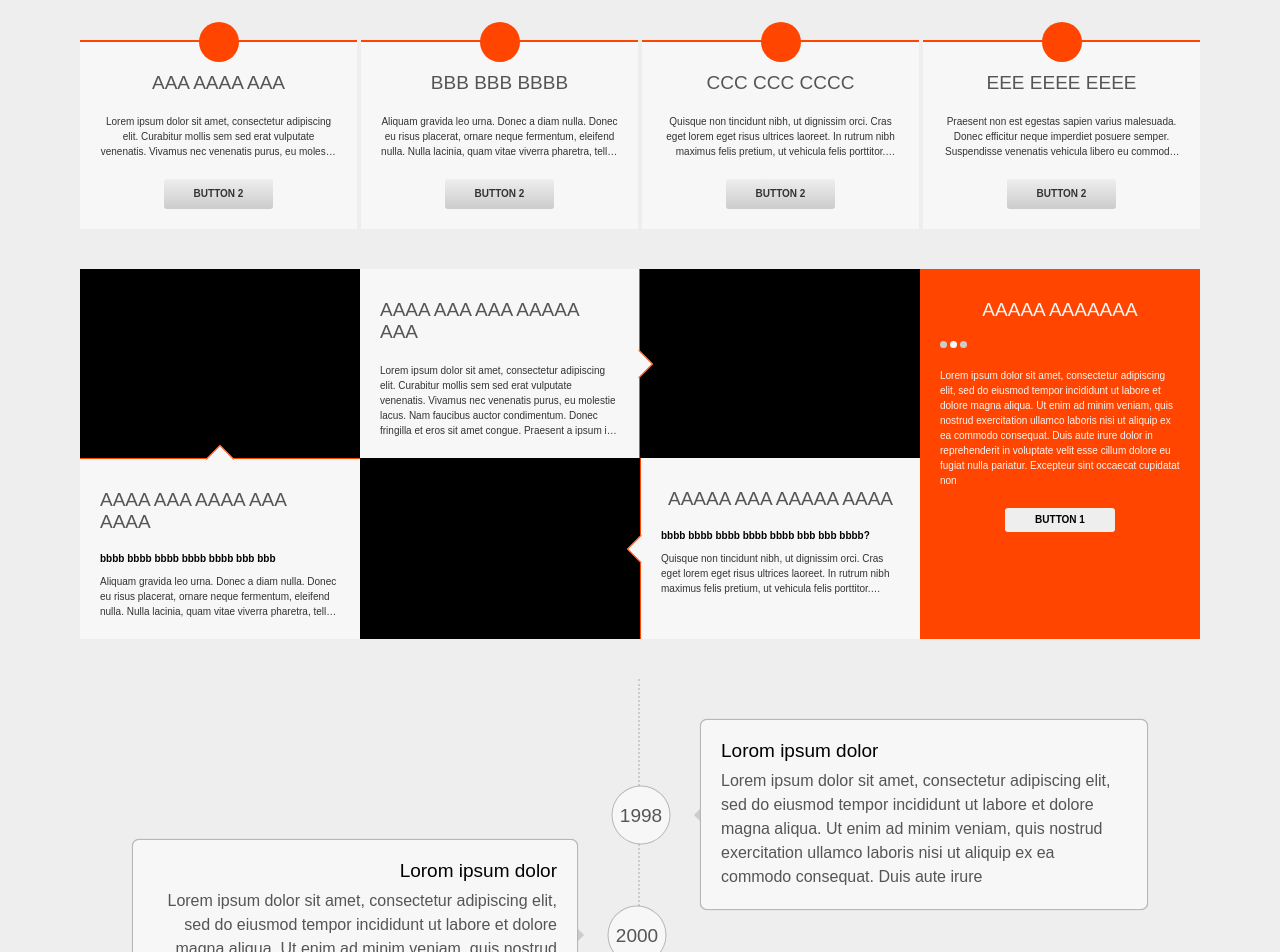
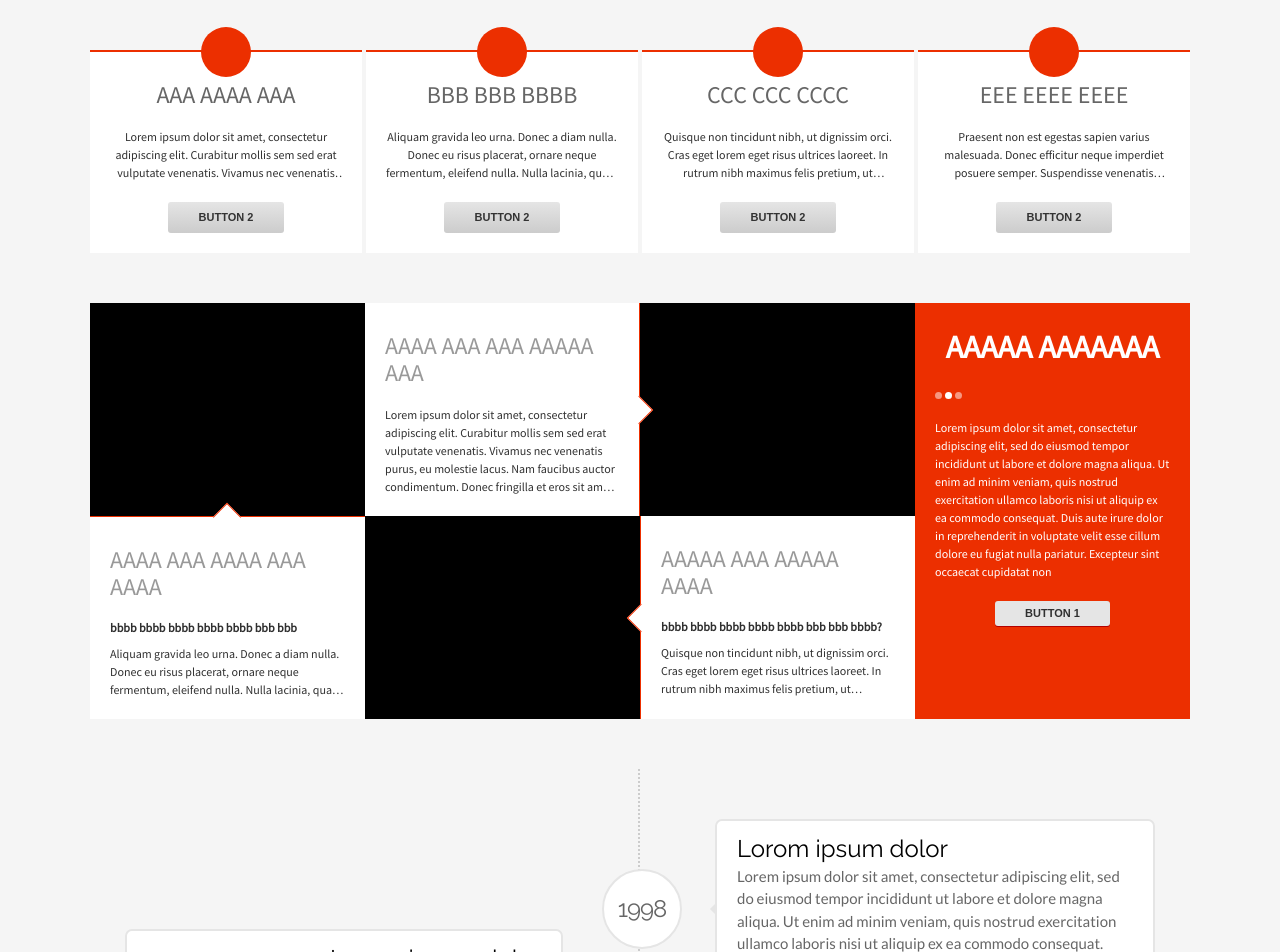
Before and after one commit to mdivani/Test, a React app: page / in a window 1280 px wide. Shown: the top 952 px of the page. Built offline with nearby package versions, Linux system fonts and the light colour scheme.

Commit message:
adjust setttings to psd

```diff
--- a/public/index.html
+++ b/public/index.html
@@ -4,6 +4,7 @@
     <meta charset="utf-8">
     <meta name="viewport" content="width=device-width, initial-scale=1, shrink-to-fit=no">
     <meta name="theme-color" content="#000000">
+    <link href="https://fonts.googleapis.com/css?family=Lato|Raleway|Source+Sans+Pro" rel="stylesheet">
     <!--
       manifest.json provides metadata used when your web app is added to the
       homescreen on Android. See https://developers.google.com/web/fundamentals/engage-and-retain/web-app-manifest/
--- a/src/components/BoxContainer.js
+++ b/src/components/BoxContainer.js
@@ -25,9 +25,8 @@ const BoxContainer = (props) => {
     else if(props.type === 'middle-right') {
         return (
             <Box>
-                <h1 className='heading-primary'>{props.heading}</h1>
+                <h1 className='heading-sidebar'>{props.heading}</h1>
                 {props.children}
-                {props.subHeading && <h3 className='heading-tertiary'>{props.subHeading}</h3>}
                 <p className='text-secondary'>{props.text}</p>
                 <button className='btn btn--primary'> button 1 </button>
             </Box>
--- a/src/style/base/_base.scss
+++ b/src/style/base/_base.scss
@@ -19,8 +19,9 @@ html {
 }
 
 body {
-    background-color: $color-grey-light;
+    background-color: $color-grey-light-3;
     margin: 0;
     padding: 0;
-    font-family: sans-serif;
+    font-family: 'Source Sans Pro', sans-serif;
+    line-height: 1.6;
 }
--- a/src/style/base/_settings.scss
+++ b/src/style/base/_settings.scss
@@ -1,25 +1,31 @@
 //colors
-$color-primary: orangered;
-$color-secondary: #f7f7f7;
-$color-grey-light: #eee;
+$color-primary: #ec2f00;
+$color-secondary: #fff;
+$color-grey-light: #e5e5e5;
 $color-grey-light-2: #ccc;
-$color-grey-dark: #333;
-$color-grey-dark-2: #555;
+$color-grey-light-3: #f5f5f5;
+$color-grey-dark: rgb(51,51,51);
+$color-grey-dark-2: rgb(102,102,102);
+$color-grey-dark-3: rgb(153,153,153);
+$color-grey-dark-4: rgb(48,48,48);
+$color-btn: rgb(48,48,48);
 $color-black: #000;
 
 //width
 $bg-largest: 140rem;
 $bg-large: 120rem;
+$medium-size: 8rem;
 
 
 //dimensions
-$l-size: 4rem;
+$l-size: 5rem;
 $m-size: 3rem;
 $s-size: 2rem;
 $xs-size: .7rem;
 
 //font-size
-$font-size-l: 1.9rem;
-$font-size-m: 1.6rem;
+$font-size-xl: 3.2rem;
+$font-size-l: 2.4rem;
+$font-size-m: 1.5rem;
 $font-size-s: 1.2rem;
-$font-size-xs: 1rem;
+$font-size-xs: 1.1rem;
--- a/src/style/base/_typography.scss
+++ b/src/style/base/_typography.scss
@@ -1,14 +1,18 @@
 .heading-primary {
+    box-shadow: 0px 1px 0px $color-secondary;
     font-size: $font-size-l;
     font-weight: 300;
     text-transform: uppercase;
+    line-height: 1.1;
     margin-bottom: $s-size;
     margin-top: $m-size;
 }
 
 .heading-secondary {
+    font-family: 'Raleway', sans-serif;
     font-size: $font-size-l;
     font-weight: 300;
+    line-height: .7;
     color: $color-black;
     margin-bottom: $xs-size;
 
@@ -18,32 +22,43 @@
 }
 
 .heading-tertiary {
-    color: $color-black;
-    font-size: $font-size-xs;
-    font-weight: 600;
+    color: $color-grey-dark-4;
+    font-size: $font-size-s;
+    font-weight: bold;
+    line-height: 1.25;
     margin-bottom: $s-size/2;
     text-transform: lowercase;
     width: 100%;
 }
 
+.heading-sidebar {
+    font-size: $font-size-xl;
+    line-height: .9;
+    margin: $m-size auto;
+    text-align: left;
+    text-transform: uppercase;
+}
+
 .text-primary {
-    font-size: $font-size-xs;
-    color: $color-grey-dark;
+    font-size: $font-size-s;
+    line-height: 1.5;
+    color: $color-grey-dark-4;
     margin-bottom: $s-size;
     @include textOverflow(3);
 }
 
 .text-secondary {
-    font-size: $font-size-xs;
+    font-size: $font-size-s;
     color: inherit;
     margin-bottom: $s-size;
     @include textOverflow(12);
 }
 
 .text-tertiary {
+    font-family: 'Lato', sans-serif;
     font-size: $font-size-m;
     color: $color-grey-dark-2;
-    line-height: 1;
+    line-height: 1.15;
 
     @include textOverflow(5);
 }
--- a/src/style/components/_box.scss
+++ b/src/style/components/_box.scss
@@ -43,7 +43,7 @@
         border-top: 1px solid $color-primary;
         flex: 0 0 33.3333%;
         background-color: $color-secondary;
-        color: $color-grey-dark-2;
+        color: $color-grey-dark-3;
         text-align: left;
 
         &::after {
@@ -95,8 +95,7 @@
         display: block;
         border-radius: $xs-size;
         background-color: $color-secondary;
-        box-shadow: 0 0 .1rem rgba($color-black, .26);
-        border: 1px solid rgba($color-black, .26);
+        border: 2px solid $color-grey-light;
         color: $color-grey-dark-2;
         padding: $s-size;
         position: relative;
@@ -105,7 +104,7 @@
 
         &::after {
             content: '';
-            background-color: $color-grey-light-2;
+            background-color: $color-grey-light;
             width: $s-size/2;
             height: $s-size/2;
             position: absolute;
@@ -117,10 +116,11 @@
             position: absolute;
             border-radius: 50%;
             background-color: $color-secondary;
-            border: 1px solid rgba($color-black, .26);
+            border: 2px solid $color-grey-light;
+            font-family: 'Raleway', sans-serif;
             line-height: 1;
-            height: $s-size * 2 + $font-size-l;
-            width: $s-size * 2 + $font-size-l;
+            height: $medium-size;
+            width: $medium-size;
             display: flex;
             align-items: center;
             justify-content: center;
@@ -158,6 +158,7 @@
             &::before {
                 content: "1998";
                 left: -($l-size * 1.5);
+                letter-spacing: -1px;
                 transform: translate(-50%, -50%);
             }
         }
--- a/src/style/components/_button.scss
+++ b/src/style/components/_button.scss
@@ -5,12 +5,13 @@
     text-transform: uppercase;
     line-height: 1;
     font-size: $font-size-xs;
-    font-weight: 600;
+    font-weight: bold;
 
     &--primary {
         background-color: $color-grey-light;
         border-radius: 3px;
-        box-shadow: 0 0 rgba($color-black, .26);
+        box-shadow: 0px 1px 0px #b30000;
+        color: $color-btn;
         cursor: pointer;
         padding: $xs-size $m-size;
         transition: all .3s linear;
--- a/src/style/components/_navigation.scss
+++ b/src/style/components/_navigation.scss
@@ -5,20 +5,22 @@
     margin-bottom: $s-size;
 
     &__nav {
-        background-color: $color-grey-light-2;
+        background-color: $color-secondary;
         border-radius: 50%;
         cursor: pointer;
+        opacity: .5;
         width: $xs-size;
         height: $xs-size;
         margin-right: 3px;
+        transition: all .2s;
 
         &:hover,
         &:focus {
-            background-color: $color-secondary;
+            opacity: 1;
         }
 
         &--active {
-            background-color: $color-secondary;
+            opacity: 1;
         }
     }
 }
```
